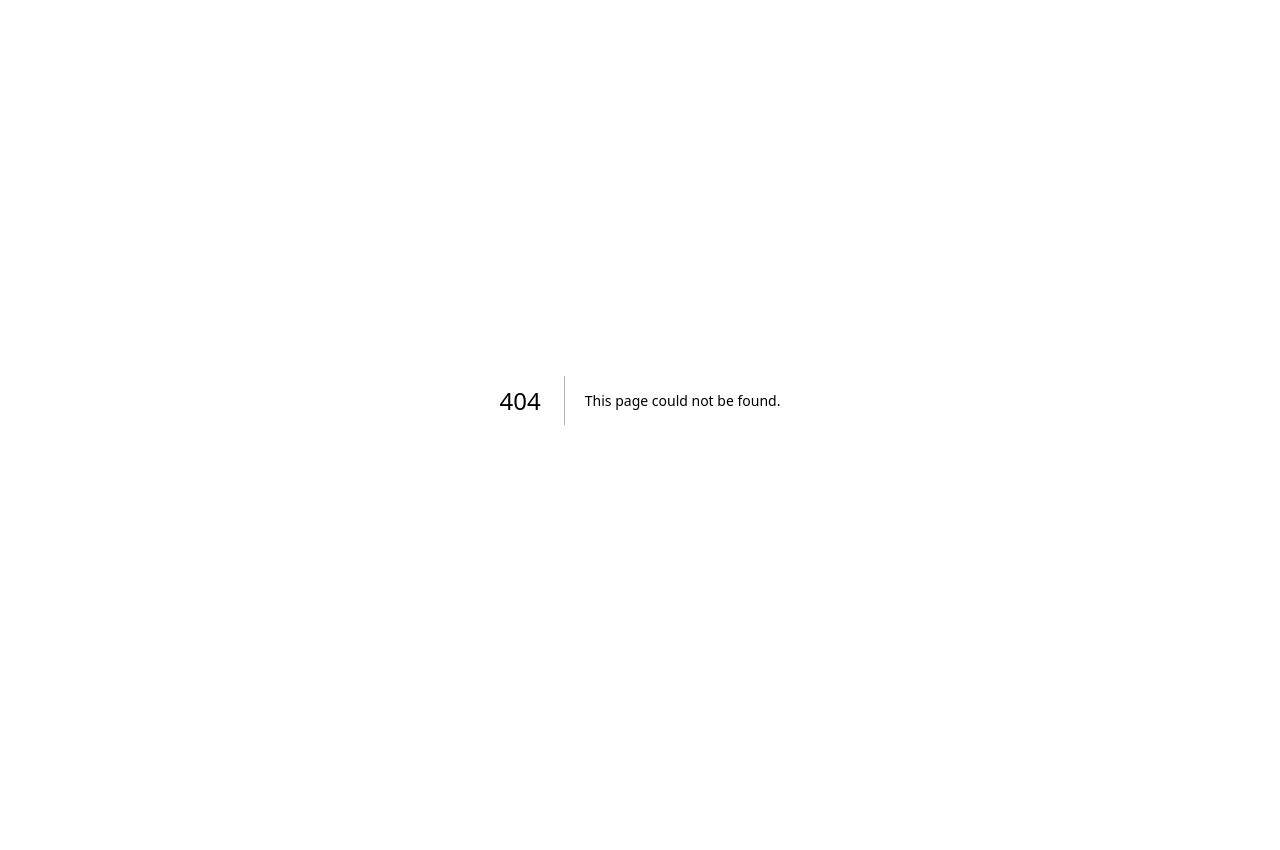
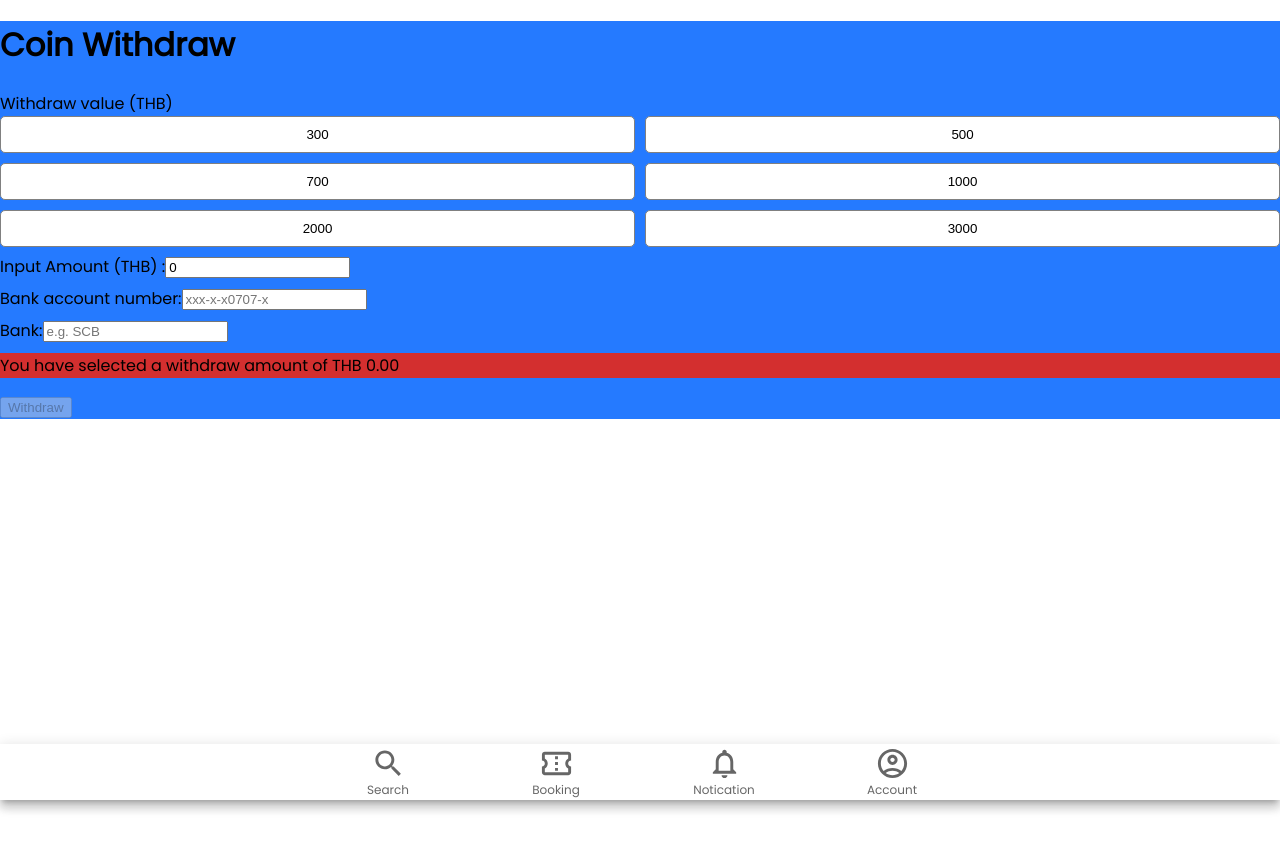
Before and after one commit to 2110336-2565-2/sec1_Group7_Tourister, a Next.js app in the folder frontend/: page /withdraw in a window 1280 px wide. Before the commit this address had no page. Shown: the top 850 px of the page. After the commit the page ends 800 px from the top, so only its background shows below. Built offline with nearby package versions, Linux system fonts and the light colour scheme; no server answers.

Commit message:
add withdraw page

```diff
--- a/frontend/components/manage_account/manageAccount.tsx
+++ b/frontend/components/manage_account/manageAccount.tsx
@@ -178,7 +178,7 @@ const manageAccount = () => {
           <NavigateNextOutlinedIcon style={{ width: "20%", color: "gray" }} />
         </Button>
       </Link>
-      <Link href="./topup" style={{ width: "100%", textDecoration: "none" }} passHref>
+      <Link href="./withdraw" style={{ width: "100%", textDecoration: "none" }} passHref>
         <Button>
           <SwapHorizOutlinedIcon style={{ width: "20%", color: "gray" }} />
           <h3
--- /dev/null
+++ b/frontend/components/withdraw/withdraw.tsx
@@ -0,0 +1,174 @@
+import React, { useState } from "react";
+import { useRouter } from "next/router";
+import { COLOR } from "@/theme/globalTheme";
+import { userWithdrawCoins } from "@/services/withdrawService";
+import Link from "next/link";
+interface TopUpProps {
+  initialAmount: number;
+}
+
+const topUpValues: TopUpValue[] = [
+  { label: "300", value: 300 },
+  { label: "500", value: 500 },
+  { label: "700", value: 700 },
+  { label: "1000", value: 1000 },
+  { label: "2000", value: 2000 },
+  { label: "3000", value: 3000 },
+];
+
+const TopUp: React.FC<TopUpProps> = ({ initialAmount }) => {
+  const [amount, setAmount] = useState(initialAmount);
+  const [showPopup, setShowPopup] = useState(false);
+
+  const router = useRouter();
+
+  const handleValueClick = (value: number) => {
+    setAmount(value);
+  };
+
+  const handleAmountChange = (event: React.ChangeEvent<HTMLInputElement>) => {
+    if (
+      event.target.value === "" ||
+      (Number(event.target.value) >= 0 && Number(event.target.value) <= 1000000)
+    ) {
+      setAmount(parseInt(event.target.value));
+    } else {
+      alert("Input value must be between ฿100 and ฿1000000.");
+    }
+  };
+
+  const handleWithdraw = async () => {
+    try {
+      const res = await userWithdrawCoins({ amount: amount.toString() });
+      console.log(res);
+      setShowPopup(true);
+    } catch (err) {
+      console.log(err);
+    }
+  };
+  const [dateTime, setDateTime] = useState(new Date());
+  const formattedDateTime = dateTime.toLocaleString("en-US", {
+    hour: "numeric",
+    minute: "numeric",
+    second: "numeric",
+    hour12: false,
+    month: "long",
+    day: "numeric",
+    year: "numeric",
+  });
+  const handleClosePopup = () => {
+    setShowPopup(false);
+  };
+  return (
+    <div>
+      <h1>Coin Withdraw</h1>
+      <div>Withdraw value (THB)</div>
+      <div
+        style={{
+          display: "grid",
+          gridTemplateColumns: "repeat(2, 1fr)",
+          gap: "10px",
+        }}
+      >
+        {topUpValues.map(({ label, value }) => (
+          <button
+            key={value}
+            style={{
+              padding: "10px",
+              border: "1px solid gray",
+              borderRadius: "5px",
+              backgroundColor: amount === value ? "lightblue" : "white",
+            }}
+            onClick={() => handleValueClick(value)}
+          >
+            {label}
+          </button>
+        ))}
+      </div>
+      Input Amount (THB) :
+      <input
+        type="number"
+        value={amount}
+        onChange={handleAmountChange}
+        placeholder="Enter custom amount"
+        style={{ marginTop: "10px" }}
+      />
+      <div>
+        {" "}
+        Bank account number:
+        <input
+          type="string"
+          value={""}
+          placeholder="xxx-x-x0707-x"
+          style={{ marginTop: "10px" }}
+        />
+      </div>
+      <div>
+        {" "}
+        Bank:
+        <input
+          type="string"
+          value={""}
+          placeholder="e.g. SCB"
+          style={{ marginTop: "10px" }}
+        />
+      </div>
+      <div style={{ margin: "0.0rem", backgroundColor: COLOR.secondary }}>
+        {amount !== undefined && (
+          <p style={{ marginTop: "10px" }}>
+            You have selected a withdraw amount of THB {amount.toFixed(2)}
+          </p>
+        )}
+      </div>
+      <button
+        id="credit-card"
+        className="btn"
+        type="button"
+        disabled={amount === 0}
+        onClick={handleWithdraw}
+      >
+        Withdraw
+      </button>
+      {showPopup && (
+        <div className="popup-container">
+          <div className="popup">
+            <h2>Withdraw successful</h2>
+            <div>Withdraw {amount} coins</div>
+            <div>Received {amount} THB in your Bank Account</div>
+            <div>Withdraw Method: Internet Banking</div>
+            <div>Created On: {formattedDateTime}</div>
+            <Link href={"./manage_account"}>
+              <button onClick={handleClosePopup}>
+                Go to manage account page
+              </button>
+            </Link>
+          </div>
+        </div>
+      )}
+      <style jsx>{`
+        .popup-container {
+          position: fixed;
+          top: 0;
+          left: 0;
+          width: 100%;
+          height: 100%;
+          background-color: rgba(0, 0, 0, 0.5);
+          display: flex;
+          justify-content: center;
+          align-items: center;
+        }
+        .popup {
+          background-color: white;
+          padding: 20px;
+          border-radius: 5px;
+          box-shadow: 0px 0px 10px rgba(0, 0, 0, 0.5);
+          display: flex;
+          flex-direction: column;
+          align-items: center;
+        }
+      `}</style>
+    </div>
+  );
+};
+
+export default TopUp;
--- /dev/null
+++ b/frontend/pages/withdraw/index.tsx
@@ -0,0 +1,16 @@
+import Withdraw from "@/components/withdraw/withdraw";
+import { COLOR } from "@/theme/globalTheme";
+import { TopUpTransactionDataInterface } from "@/interfaces/transaction/TopUpTransactionDataInterface";
+import { chargeAndTopUpCoins } from "@/services/topupService";
+import NavBar from "@/components/layout/navBar";
+import { useState } from "react";
+
+export default function Page() {
+
+  return (
+    <div style={{ margin: "0.0rem", backgroundColor: COLOR.primary }}>
+      <Withdraw initialAmount={0}/>
+      <NavBar />
+    </div>
+  );
+}
```
Also changed, not shown: frontend/components/withdraw/withdrawSchema.tsx (added, +22 -0 lines).
